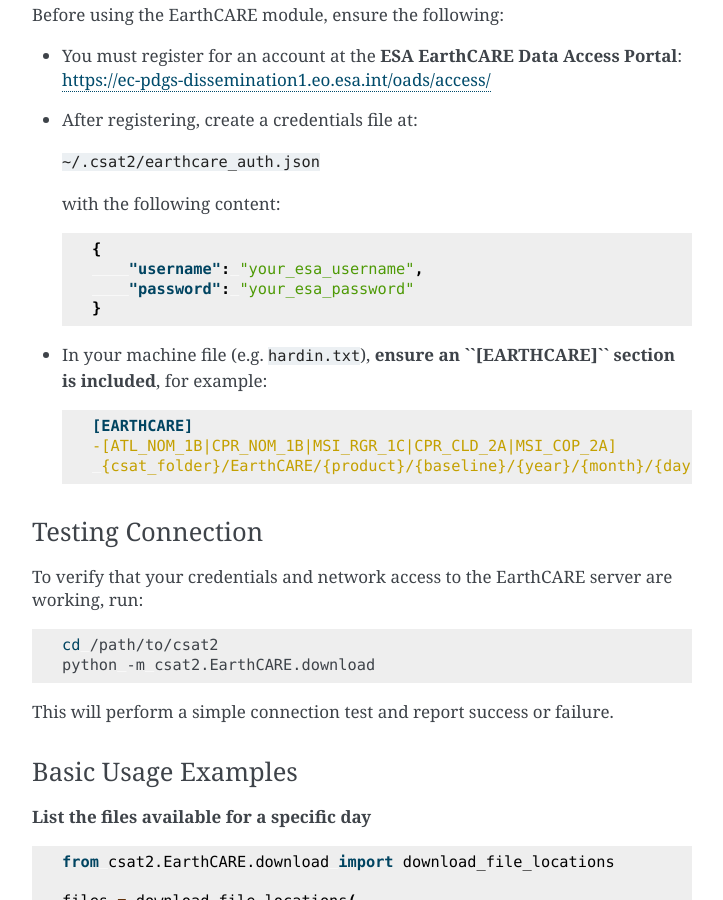
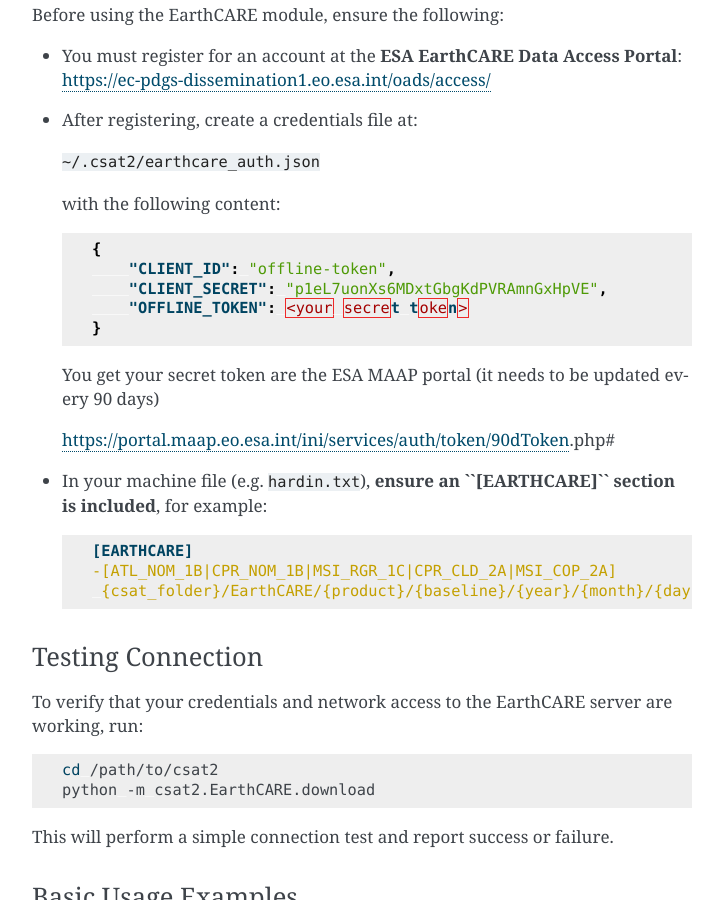
Before and after one commit to EdGrrr/csat2, a Sphinx documentation site: the page built from doc/instruments.rst, in a window 1280 px wide and 900 px high, scrolled down 6708 px. Shown: the whole window, without its empty margins (388-1111 px from the left). Built offline with Sphinx 7.4.7, drawn with Linux system fonts in a browser that asks for light colours.

Commit message:
Update EarthCare docs to reflect MAAP auth

```diff
--- a/doc/instruments.rst
+++ b/doc/instruments.rst
@@ -305,9 +305,14 @@
   .. code-block:: json
 
       {
-          "username": "your_esa_username",
-          "password": "your_esa_password"
+          "CLIENT_ID": "offline-token",
+          "CLIENT_SECRET": "p1eL7uonXs6MDxtGbgKdPVRAmnGxHpVE",
+          "OFFLINE_TOKEN": <your secret token>
       }
+
+  You get your secret token are the ESA MAAP portal (it needs to be updated every 90 days)
+
+  https://portal.maap.eo.esa.int/ini/services/auth/token/90dToken.php#
 
 - In your machine file (e.g. ``hardin.txt``), **ensure an ``[EARTHCARE]`` section is included**,
   for example:
```
